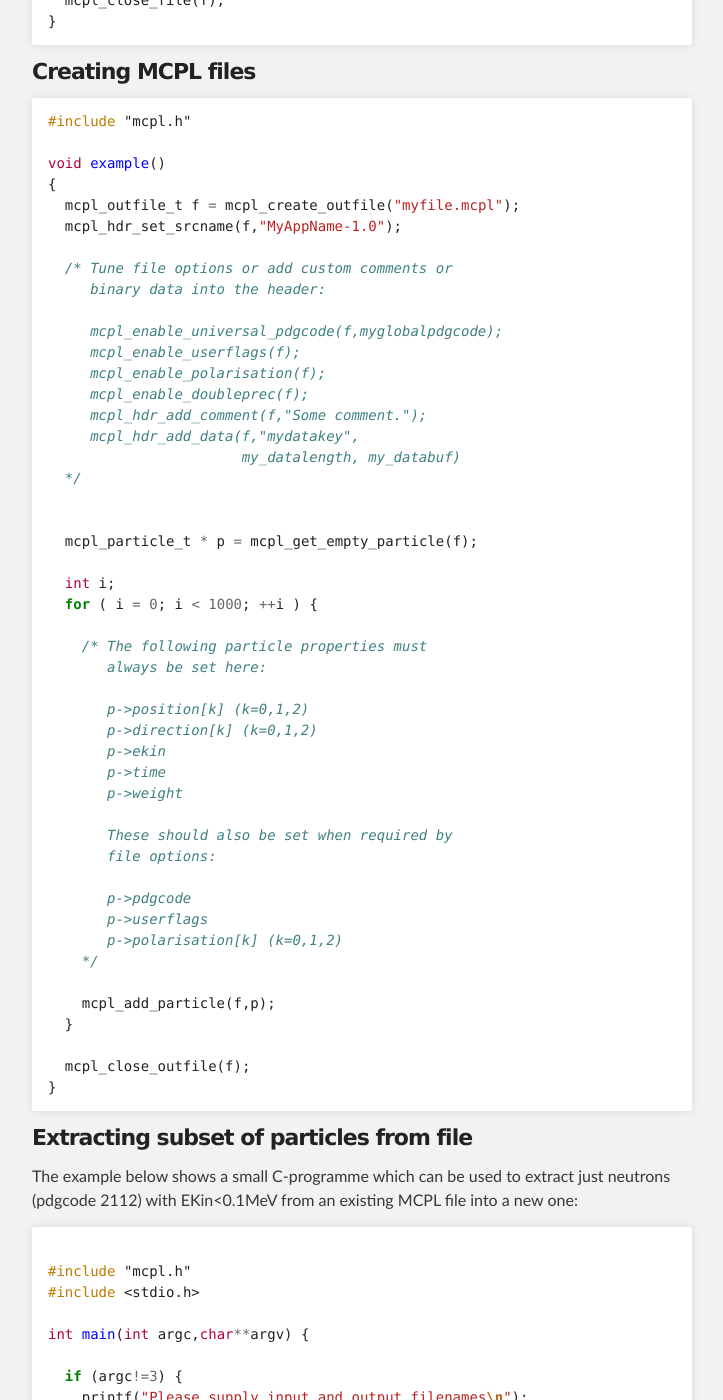
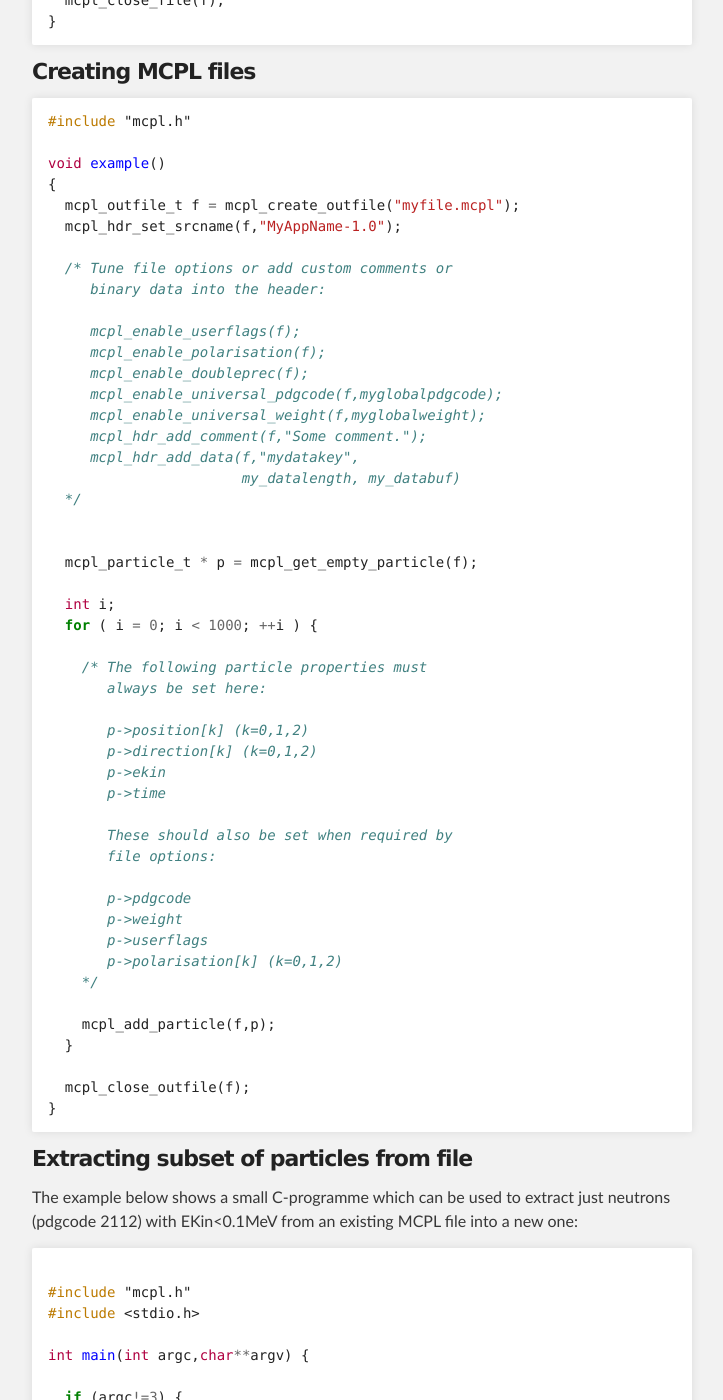
Before and after one commit to mctools/mcpl, a Jekyll site: the page built from usage_c.md, in a window 1280 px wide and 1400 px high, scrolled down 1163 px. Shown: the whole window, without its empty margins (288-1011 px from the left). Built offline with Jekyll 4.4.1, drawn with Linux system fonts in a browser that asks for light colours; some of the changed text lies outside the part shown.

Commit message:
Update usage_c.md
Updates for mcpl 1.1.0

```diff
--- a/usage_c.md
+++ b/usage_c.md
@@ -61,10 +61,11 @@ void example()
   /* Tune file options or add custom comments or
      binary data into the header:
 
-     mcpl_enable_universal_pdgcode(f,myglobalpdgcode);
      mcpl_enable_userflags(f);
      mcpl_enable_polarisation(f);
      mcpl_enable_doubleprec(f);
+     mcpl_enable_universal_pdgcode(f,myglobalpdgcode);
+     mcpl_enable_universal_weight(f,myglobalweight);
      mcpl_hdr_add_comment(f,"Some comment.");
      mcpl_hdr_add_data(f,"mydatakey",
                        my_datalength, my_databuf)
@@ -83,12 +84,12 @@ void example()
        p->direction[k] (k=0,1,2)
        p->ekin
        p->time
-       p->weight
 
        These should also be set when required by
        file options:
 
        p->pdgcode
+       p->weight
        p->userflags
        p->polarisation[k] (k=0,1,2)
     */
```
Also changed, not shown: other parts of usage_c.md (+1 -1 lines).
